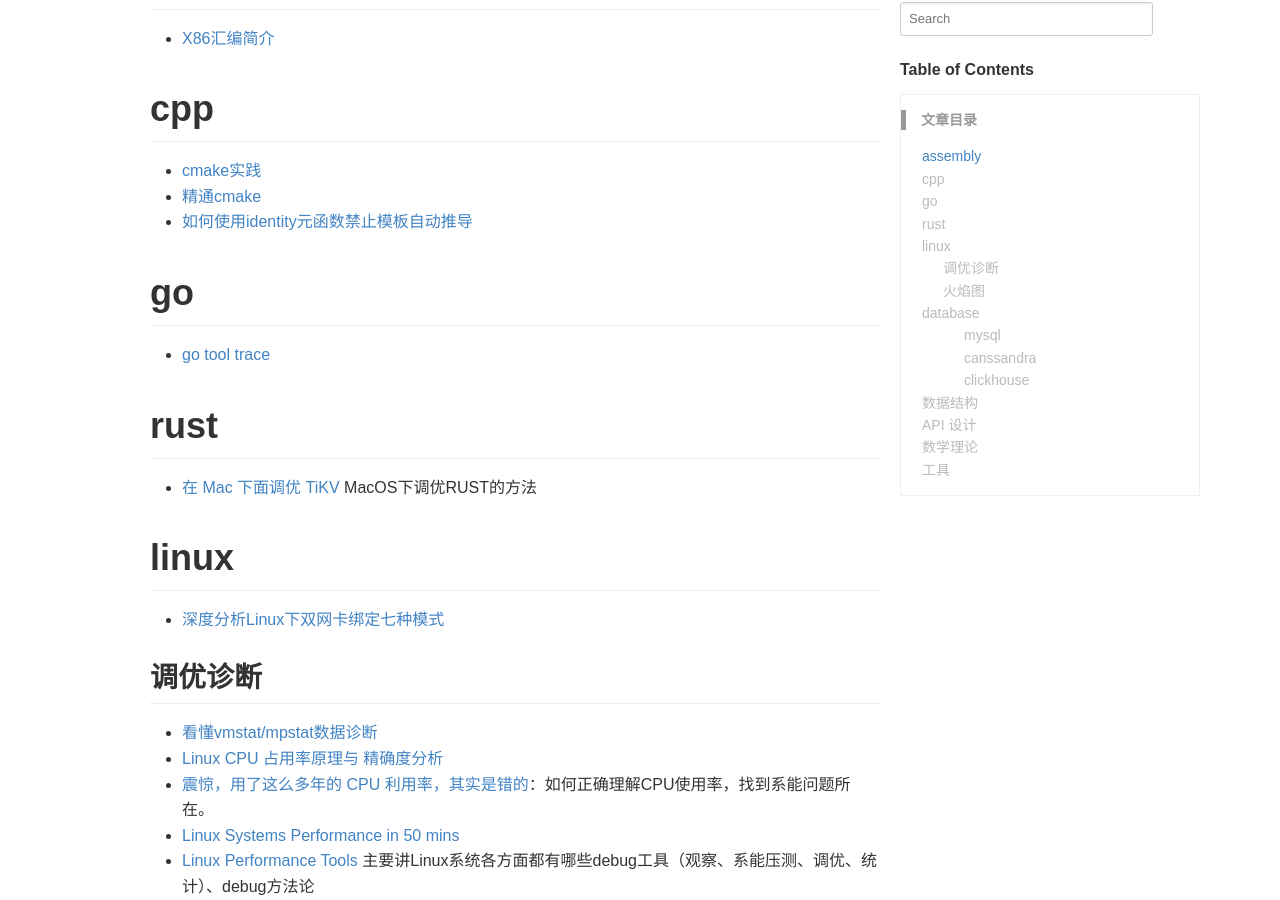
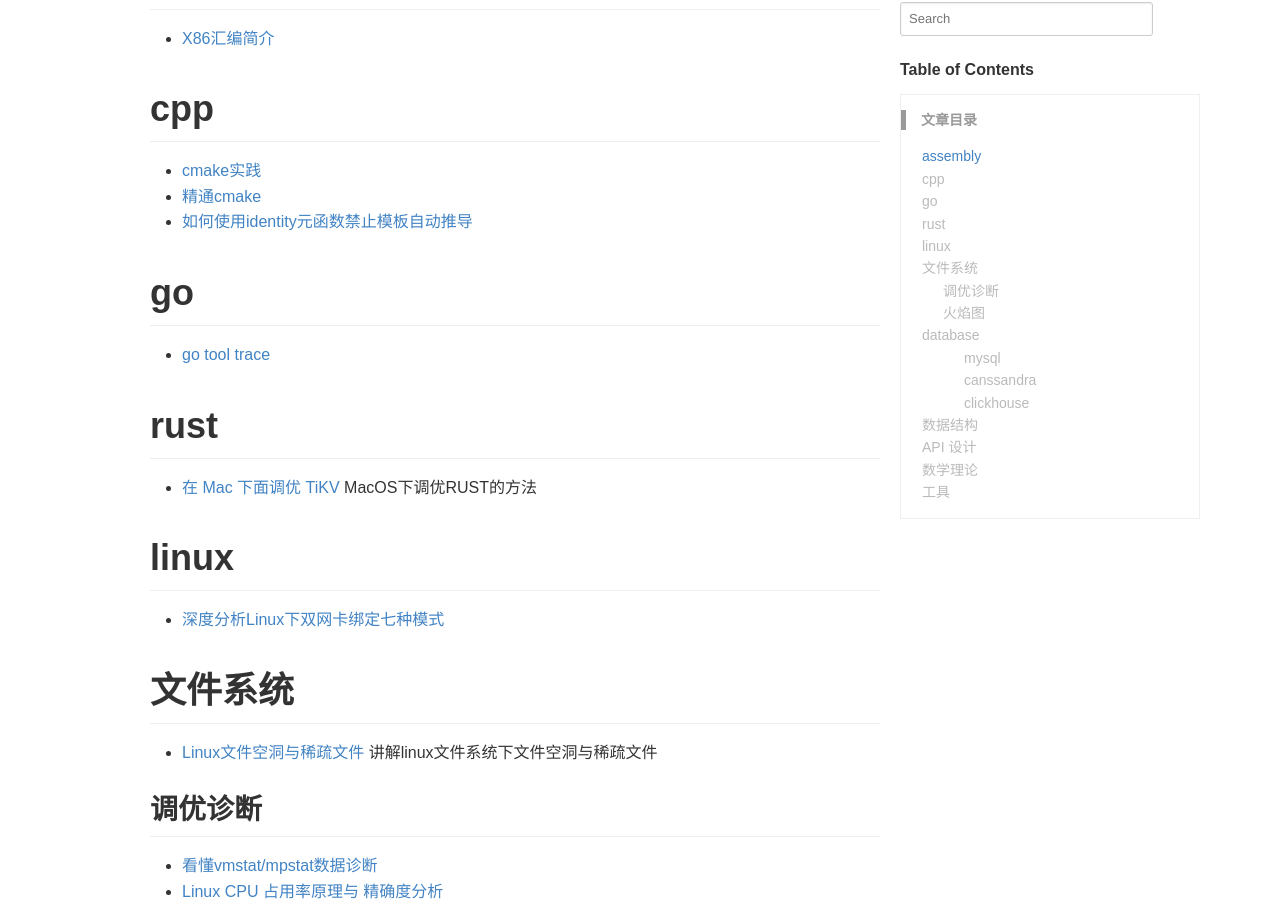
Before and after one commit to lrita/lrita.github.io, a Jekyll site: the page built from _wiki/books.md, in a window 1280 px wide and 900 px high, scrolled down 240 px. Built offline with Jekyll 4.4.1, drawn with Linux system fonts in a browser that asks for light colours; comment, search, counter and statistics services are not loaded.

Commit message:
add Linux_File_Hole_And_Sparse_Files.pdf

```diff
--- a/_wiki/books.md
+++ b/_wiki/books.md
@@ -22,6 +22,9 @@
 
 # linux
 * [深度分析Linux下双网卡绑定七种模式](/images/posts/linux/深度分析Linux下双网卡绑定七种模式.pdf)
+
+# 文件系统
+* [Linux文件空洞与稀疏文件](/images/posts/filesystem/Linux_File_Hole_And_Sparse_Files.pdf) 讲解linux文件系统下文件空洞与稀疏文件
 
 ## 调优诊断
 * [看懂vmstat/mpstat数据诊断](/images/posts/filesystem/Extreme-Linux-Performance-Monitoring-and-Tuning.pdf)
```
Also changed, not shown: 1 other file.
